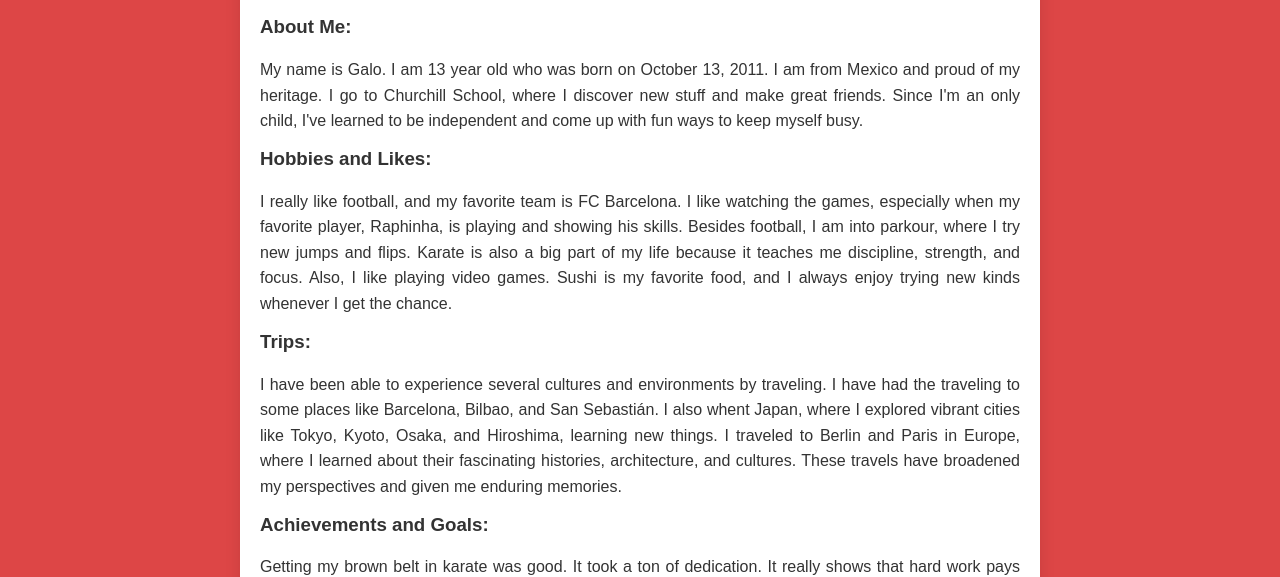
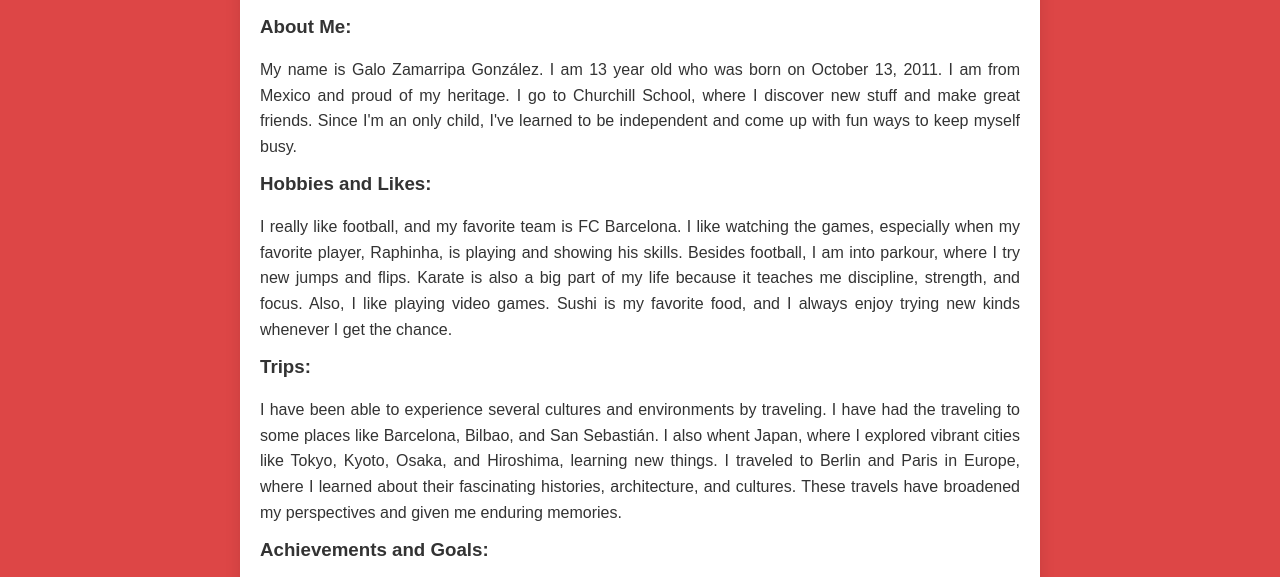
Before and after one commit to Rafalva2011/E1-ICT, a plain HTML site: page galo.html in a window 1280 px wide. Shown: the part 176-753 px from the top of the page. Drawn offline with Linux system fonts and the light colour scheme.

Commit message:
Update galo.html

```diff
--- a/galo.html
+++ b/galo.html
@@ -17,7 +17,7 @@
   <section>
   <h1>Galo</h1>
   <h3>About Me:</h3>
-  <p>My name is Galo. I am 13 year old who was born on October 13, 2011. I am from Mexico and proud of my heritage. I go to Churchill School, where I discover new stuff and make great friends. Since I'm an only child, I've learned to be independent and come up with fun ways to keep myself busy.</p>
+  <p>My name is Galo Zamarripa González. I am 13 year old who was born on October 13, 2011. I am from Mexico and proud of my heritage. I go to Churchill School, where I discover new stuff and make great friends. Since I'm an only child, I've learned to be independent and come up with fun ways to keep myself busy.</p>
 
   <h3>Hobbies and Likes:</h3>
   <p>I really like football, and my favorite team is FC Barcelona. I like watching the games, especially when my favorite player, Raphinha, is playing and showing  his skills. Besides football, I am into parkour, where I try new jumps and flips. Karate is also a big part of my life because it teaches me discipline, strength, and focus. Also, I like playing video games. Sushi is my favorite food, and I always enjoy trying new kinds whenever I get the chance.</p>
```
